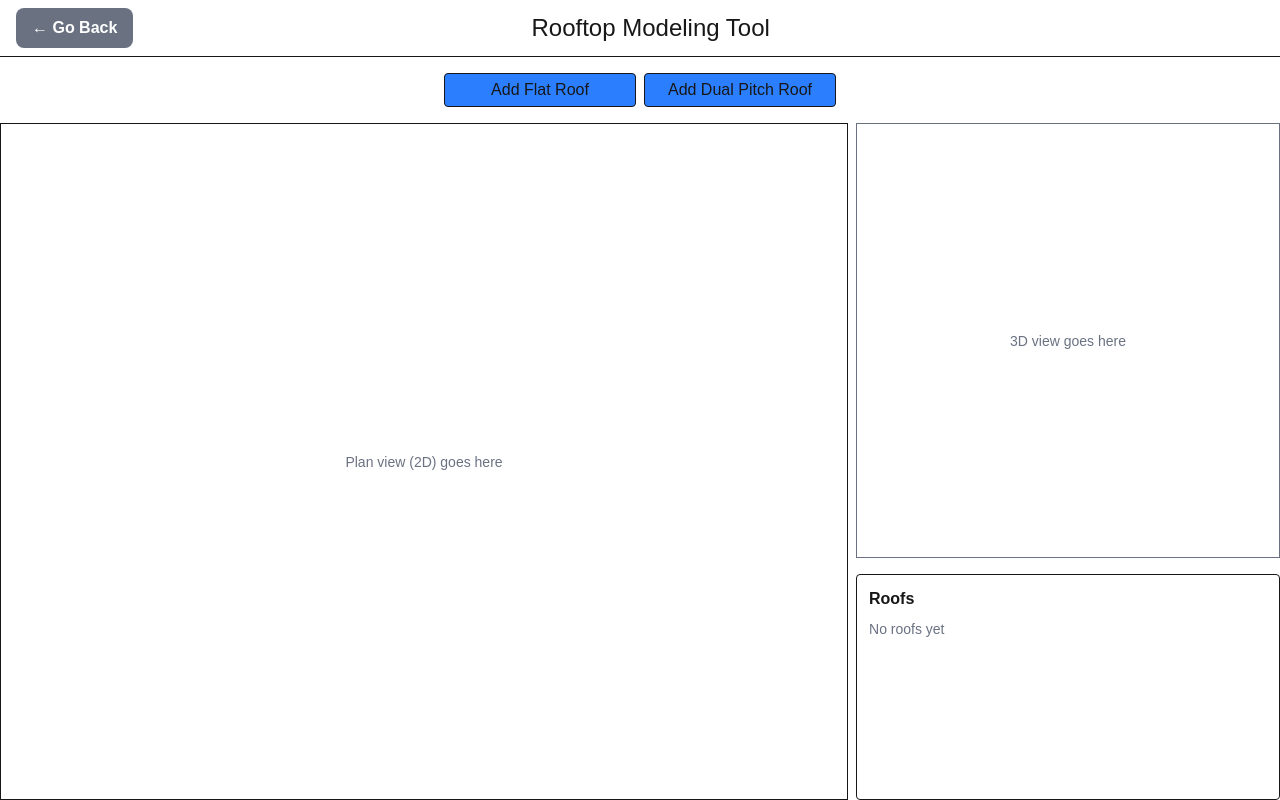
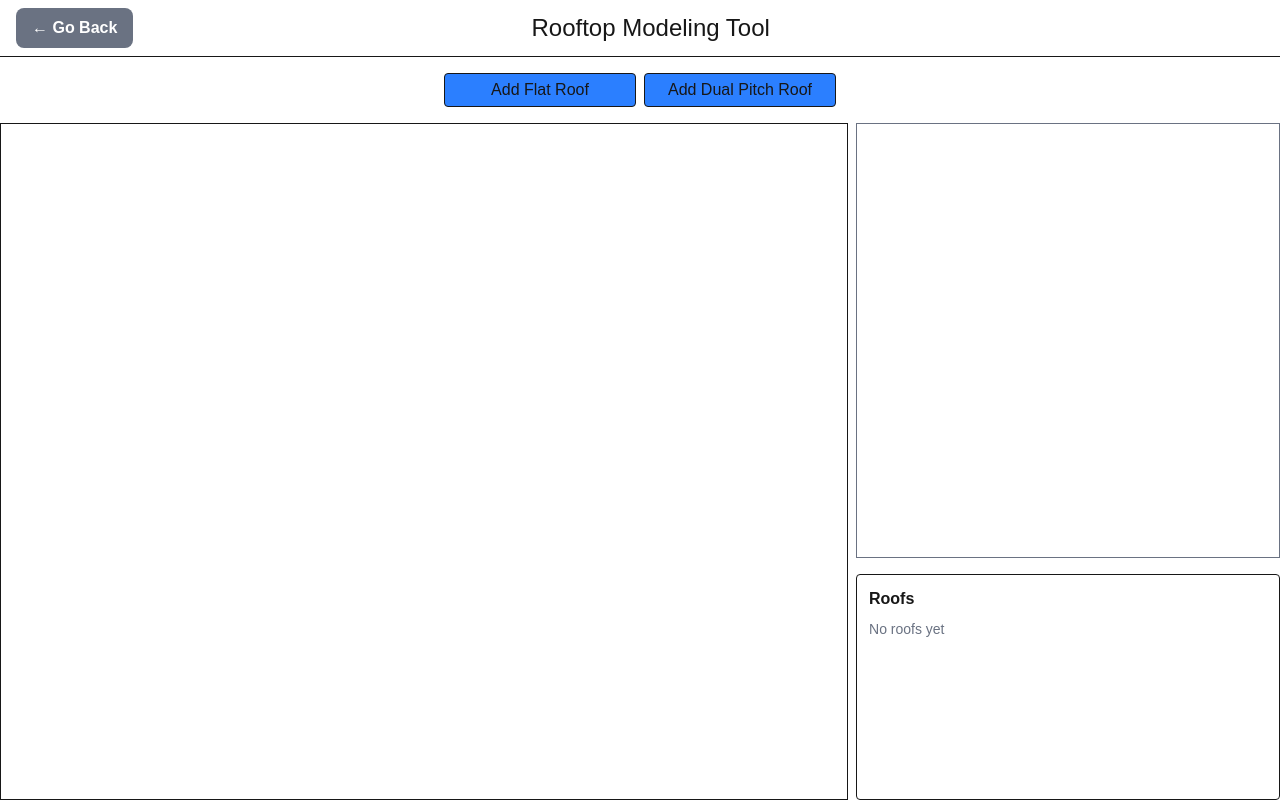
Before and after one commit to tuna-d/rooftop-modelling-project, a Next.js app: page /create-project in a window 1280 px wide. Built offline with nearby package versions, Linux system fonts and the light colour scheme.

Commit message:
Add PlanCanvas and ModelCanvas with initial canvas setup.

```diff
--- a/app/create-project/page.tsx
+++ b/app/create-project/page.tsx
@@ -1,5 +1,7 @@
 "use client"
 
+import ModelCanvas from "@/canvases/ModelCanvas"
+import PlanCanvas from "@/canvases/PlanCanvas"
 import { NextPage } from "next"
 import { useSearchParams, useRouter } from "next/navigation"
 import { Suspense } from "react"
@@ -39,13 +41,13 @@ function CreateProject() {
       <div className="flex h-full">
         <div className="h-full w-2/3 border">
           <div className="w-full h-full flex items-center justify-center text-gray-500 text-sm">
-            Plan view (2D) goes here
+            <PlanCanvas roofImage={roofImage} />
           </div>
         </div>
 
         <div className="w-1/3 ms-2 flex flex-col">
           <div className="flex-1 border flex items-center justify-center text-gray-500 text-sm">
-            3D view goes here
+            <ModelCanvas />
           </div>
 
           <div className="mt-4 border p-3 rounded h-1/3">
--- /dev/null
+++ b/canvases/ModelCanvas.tsx
@@ -0,0 +1,16 @@
+"use client"
+
+import { useRef, useEffect } from "react"
+
+export default function ModelCanvas() {
+  const canvasRef = useRef<HTMLCanvasElement | null>(null)
+
+  useEffect(() => {
+    const canvas = canvasRef.current
+    if (!canvas) return
+
+    console.log("Model Canvas created")
+  }, [])
+
+  return <canvas ref={canvasRef} className="w-full h-full" />
+}
--- /dev/null
+++ b/canvases/PlanCanvas.tsx
@@ -0,0 +1,20 @@
+"use client"
+
+import { useEffect, useRef } from "react"
+
+interface Props {
+  roofImage: string
+}
+
+export default function PlanCanvas({ roofImage }: Props) {
+  const canvasRef = useRef<HTMLCanvasElement>(null)
+
+  useEffect(() => {
+    const canvas = canvasRef.current
+    if (!canvas) return
+
+    console.log("Plan Canvas created")
+  }, [])
+
+  return <canvas ref={canvasRef} />
+}
```
